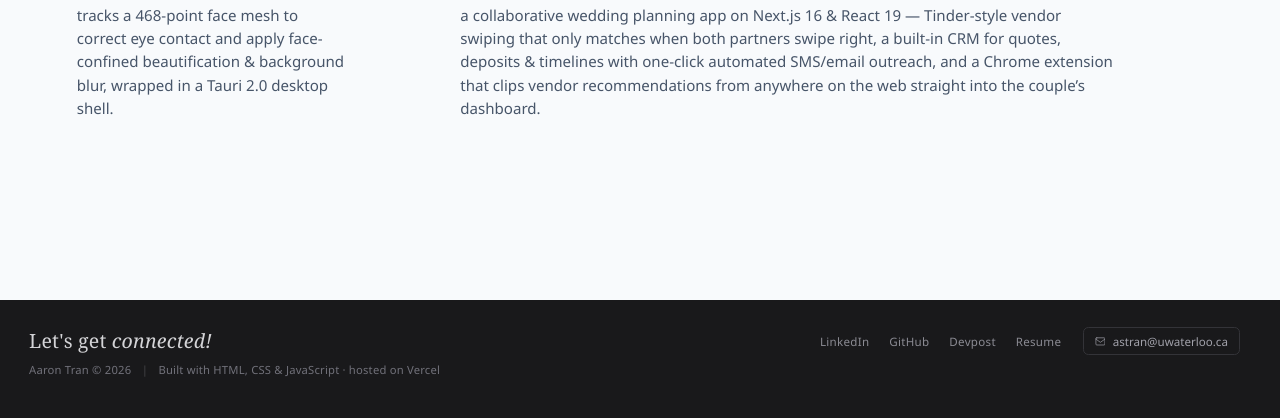
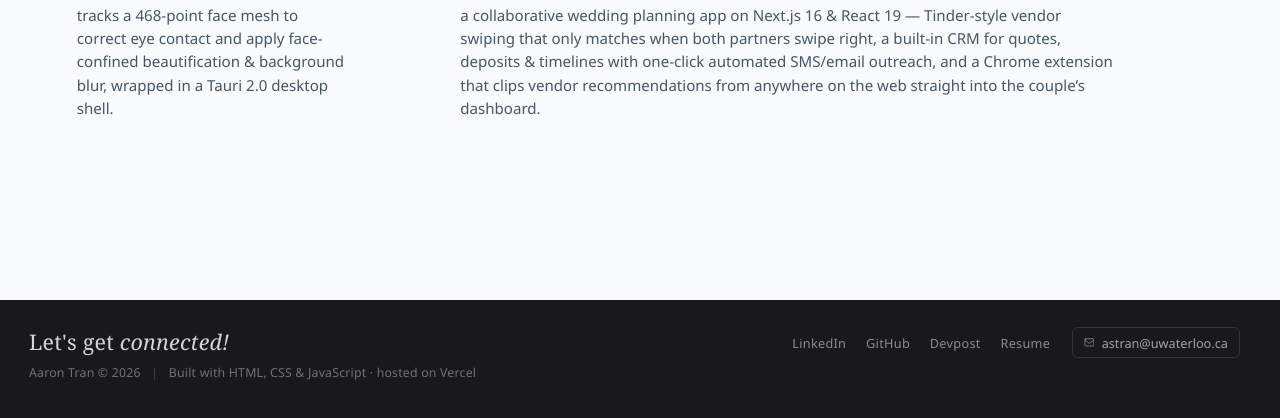
Before and after one commit to aarontran321/personal-website, a React app: page / in a window 1280 px wide. Shown: the part 2743-3161 px from the top of the page. Built offline with nearby package versions, Linux system fonts and the light colour scheme; some packages are replaced by stand-ins of ours; no server answers.

Commit message:
Bump footer text sizes up ~10%
Heading, subtext, nav links, and email button font-size scaled
equally for better readability without changing the footer layout.

```diff
--- a/style.css
+++ b/style.css
@@ -1278,7 +1278,7 @@ section.projects {
   text-transform: none;
   letter-spacing: 0.2px;
   font-family: Georgia, 'Times New Roman', serif;
-  font-size: clamp(0.99rem, 1.53vw, 1.35rem);
+  font-size: clamp(1.09rem, 1.68vw, 1.49rem);
   font-weight: 400;
   color: #e4e4e7;
   opacity: 0.92;
@@ -1291,7 +1291,7 @@ section.projects {
 
 .footer-subtext {
   margin-top: 7.2px;
-  font-size: 0.612rem;
+  font-size: 0.67rem;
   color: #71717a;
   letter-spacing: 0.2px;
 }
@@ -1317,7 +1317,7 @@ section.projects {
 .footer-nav a {
   color: #8b8b93;
   text-decoration: none;
-  font-size: 0.63rem;
+  font-size: 0.69rem;
   letter-spacing: 0.3px;
   transition: color 0.2s ease;
 }
@@ -1335,7 +1335,7 @@ section.projects {
   border-radius: 5.4px;
   padding: 5.4px 10.8px;
   color: #a1a1aa;
-  font-size: 0.63rem;
+  font-size: 0.69rem;
   font-family: inherit;
   cursor: pointer;
   transition: border-color 0.2s ease, color 0.2s ease;
```
